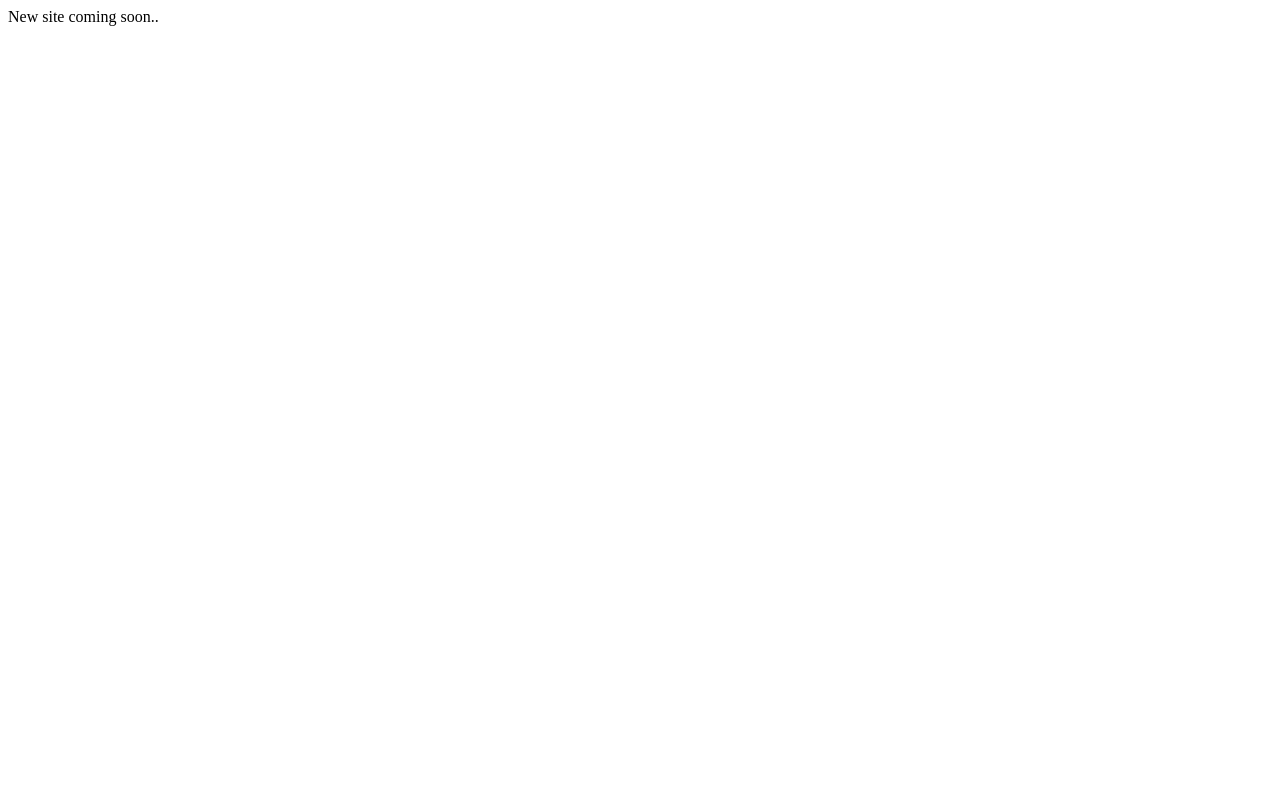
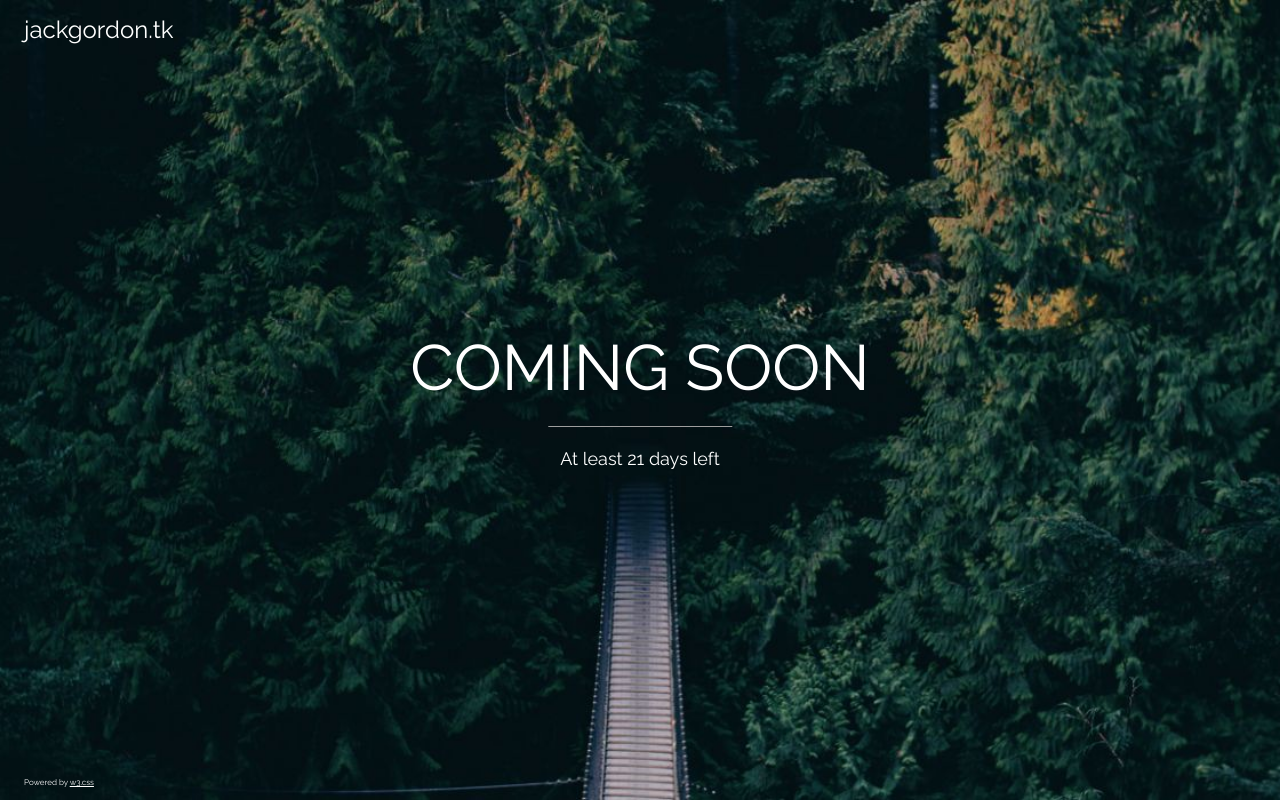
Before and after one commit to jackgordo112/jackgordo112.github.io, a plain HTML site: page index.html in a window 1280 px wide. Drawn offline with nearby package versions, Linux system fonts and the light colour scheme.

Commit message:
New loading screen

```diff
--- a/index.html
+++ b/index.html
@@ -1,12 +1,41 @@
+<!DOCTYPE html>
 <html>
-<head>
-    <title>
-        In progress
-    </title>
-</head>
+<title>Coming Soon</title>
+<meta charset="UTF-8">
+<meta name="viewport" content="width=device-width, initial-scale=1">
+<link rel="stylesheet" href="https://www.w3schools.com/w3css/4/w3.css">
+<link rel="stylesheet" href="https://fonts.googleapis.com/css?family=Raleway">
+<style>
+    body, h1 {
+        font-family: "Raleway", sans-serif
+    }
 
-  <body>
-    New site coming soon..
-  </body>
+    body, html {
+        height: 100%
+    }
 
+    .bgimg {
+        background-image: url('/forestbridge.jpg');
+        min-height: 100%;
+        background-position: center;
+        background-size: cover;
+    }
+</style>
+<body>
+
+    <div class="bgimg w3-display-container w3-animate-opacity w3-text-white">
+        <div class="w3-display-topleft w3-padding-large w3-xlarge">
+            jackgordon.tk
+        </div>
+        <div class="w3-display-middle">
+            <h1 class="w3-jumbo w3-animate-top">COMING SOON</h1>
+            <hr class="w3-border-grey" style="margin:auto;width:40%">
+            <p class="w3-large w3-center">At least 21 days left</p>
+        </div>
+        <div class="w3-display-bottomleft w3-padding-large" style="font-size:8px;">
+            Powered by <a href="https://www.w3schools.com/w3css/default.asp" target="_blank">w3.css</a>
+        </div>
+    </div>
+
+</body>
 </html>
```
Also changed, not shown: forestbridge.jpg (added).
